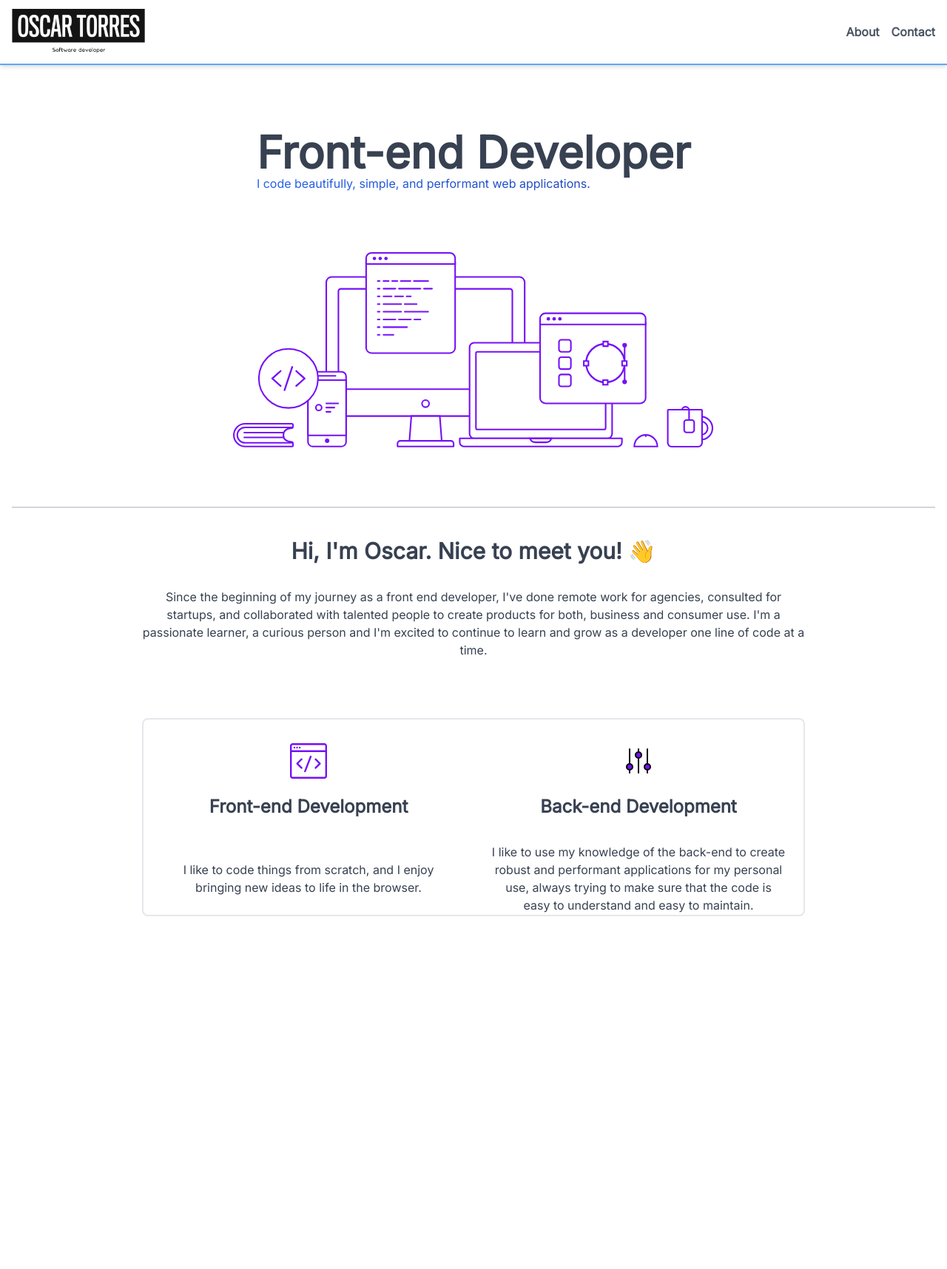
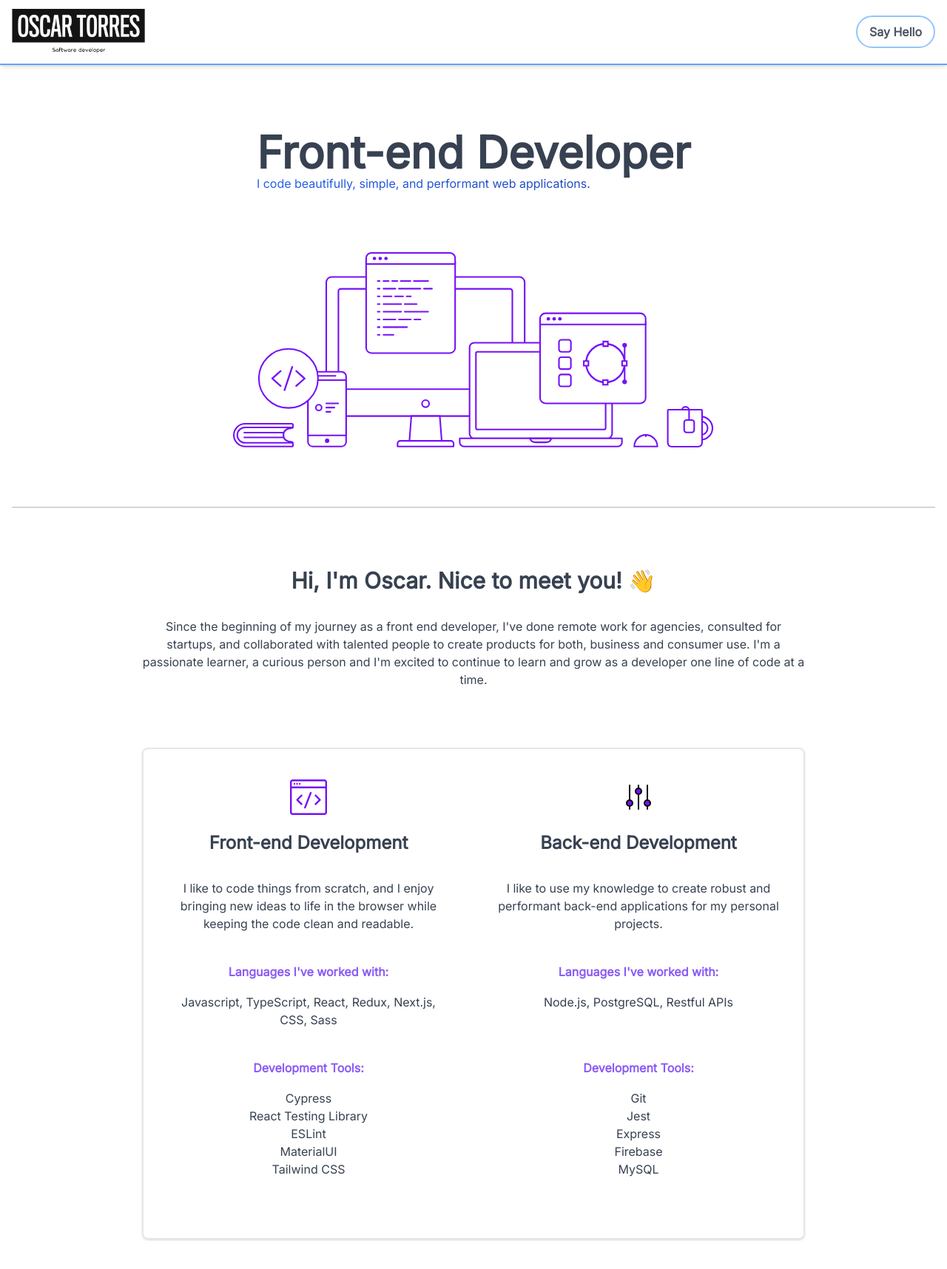
Before and after one commit to OscarDTorresB/portafolio, a Next.js app: page / in a window 1280 px wide. Shown: the top 1716 px of the page at 74% size. Before the commit the page ends 1327 px from the top, so only its background shows below. Built offline with nearby package versions, Linux system fonts and the light colour scheme.

Commit message:
Contact page in construction and table finished for home page

```diff
--- a/components/navbar/navbar.tsx
+++ b/components/navbar/navbar.tsx
@@ -8,12 +8,7 @@ const Navbar: NextPage = () => {
   const router = useRouter();
   const routes = [
     {
-      name: 'About',
-      href: '/about',
-      active: router.asPath === '/about'
-    },
-    {
-      name: 'Contact',
+      name: 'Say Hello',
       href: '/contact',
       active: router.asPath === '/contact'
     }
@@ -40,8 +35,10 @@ const Navbar: NextPage = () => {
           <div className="flex items-center gap-4">
             {routes.map((route) => (
               <Link href={route.href} key={route.name}>
-                <a className={`transition-colors ease-in-out duration-500 bg-gray-600 bg-clip-text text-transparent hover:bg-blue-500 ${route.active ? 'bg-blue-700 hover:bg-blue-700' : ''}`}>
-                  <span>{route.name}</span>
+                <a className="group transition-colors ease-in-out duration-500 bg-white hover:bg-blue-500 border-2 border-blue-300 px-4 py-2 rounded-full">
+                  <span className={`transition-colors ease-in-out duration-500 bg-gray-600 bg-clip-text text-transparent group-hover:bg-white ${route.active ? 'bg-blue-700 group-hover:bg-blue-700' : ''}`}>
+                    {route.name}
+                  </span>
                 </a>
               </Link>
             ))}
--- a/pages/about/index.tsx
+++ /dev/null
@@ -1,12 +0,0 @@
-import { NextPage } from 'next';
-
-const About: NextPage = () => {
-  return (
-    <div>
-      <h1>About</h1>
-      <p>This is the about page</p>
-    </div>
-  );
-};
-
-export default About;
--- a/pages/contact/index.tsx
+++ b/pages/contact/index.tsx
@@ -2,12 +2,16 @@ import { NextPage } from 'next';
 
 const Contact: NextPage = () => {
   return (
-    <div>
-      <h1>Contact</h1>
+    <div className="my-10 mx-auto w-max">
+      <h1 className="text-5xl font-bold">
+        I&apos;m still working on this page. 😅
+      </h1>
       <p>
-        Lorem ipsum dolor sit amet consectetur adipisicing elit. Quisquam
-        quaerat, doloremque, quisquam, quidem quia quisquam doloremque
-        dignissimos.
+        If you&apos;d like to get in touch, please send me an email at{' '}
+        <a href="mailto:oscardtorres@hotmail.com" className="text-blue-400 hover:text-blue-600">
+          my email address
+        </a>
+        .
       </p>
     </div>
   );
--- a/pages/index.tsx
+++ b/pages/index.tsx
@@ -27,7 +27,7 @@ const Home: NextPage = () => {
         />
       </div>
       <hr className="separator" />
-      <section className="flex flex-col gap-8">
+      <section className="flex flex-col gap-8 pt-10">
         <h2 className="text-center font-bold text-3xl">
           Hi, I&apos;m Oscar. Nice to meet you! 👋
         </h2>
@@ -39,11 +39,11 @@ const Home: NextPage = () => {
           continue to learn and grow as a developer one line of code at a time.
         </p>
       </section>
-      <section className="max-w-4xl mx-auto border-2 rounded-lg my-20">
-        <table className="w-full">
+      <section className="max-w-4xl mx-auto border-2 shadow rounded-lg my-20">
+        <table className="w-full mt-10 mb-20">
           <thead>
             <tr>
-              <th className="text-center py-8 w-1/2">
+              <th className="text-center pb-8 w-1/2">
                 <Image
                   src={CodeIcon}
                   alt="Code icon"
@@ -52,7 +52,7 @@ const Home: NextPage = () => {
                   Front-end Development
                 </h2>
               </th>
-              <th className="text-center py-8 w-1/2">
+              <th className="text-center pb-8 w-1/2">
                 <Image
                   src={AdjustmentsIcon}
                   alt="Code icon"
@@ -65,13 +65,76 @@ const Home: NextPage = () => {
           </thead>
           <tbody>
             <tr>
-              <td className="text-center px-6">
-                I like to code things from scratch, and I enjoy bringing new ideas to life in the browser.
+              <td className="text-center px-4 md:px-8">
+                I like to code things from scratch, and I enjoy bringing new ideas to life in the browser while keeping the code clean and readable.
               </td>
-              <td className="text-center px-6">
-                I like to use my knowledge of the back-end to create robust and performant applications
-                for my personal use, always trying to make sure that the code is easy to understand and
-                easy to maintain.
+              <td className="text-center px-4 md:px-8">
+                I like to use my knowledge to create robust and performant back-end applications
+                for my personal projects.
+              </td>
+            </tr>
+            <tr>
+              <td className="text-center px-4 md:px-8 pt-10 pb-4 text-purple-500 font-semibold">
+                Languages I&apos;ve worked with:
+              </td>
+              <td className="text-center px-4 md:px-8 pt-10 pb-4 text-purple-500 font-semibold">
+                Languages I&apos;ve worked with:
+              </td>
+            </tr>
+            <tr className="align-text-top">
+              <td className="text-center px-4 md:px-8">
+                Javascript, TypeScript, React, Redux, Next.js, CSS, Sass
+              </td>
+              <td className="text-center px-4 md:px-8">
+                Node.js, PostgreSQL, Restful APIs
+              </td>
+            </tr>
+            <tr>
+              <td className="text-center px-4 md:px-8 pt-10 pb-4 text-purple-500 font-semibold">
+                Development Tools:
+              </td>
+              <td className="text-center px-4 md:px-8 pt-10 pb-4 text-purple-500 font-semibold">
+                Development Tools:
+              </td>
+            </tr>
+            <tr>
+              <td className="text-center align-text-top px-4 md:px-8">
+                <ul>
+                  <li>
+                    Cypress
+                  </li>
+                  <li>
+                    React Testing Library
+                  </li>
+                  <li>
+                    ESLint
+                  </li>
+                  <li>
+                    MaterialUI
+                  </li>
+                  <li>
+                    Tailwind CSS
+                  </li>
+                </ul>
+              </td>
+              <td className="text-center align-text-top px-4 md:px-8">
+                <ul>
+                  <li>
+                    Git
+                  </li>
+                  <li>
+                    Jest
+                  </li>
+                  <li>
+                    Express
+                  </li>
+                  <li>
+                    Firebase
+                  </li>
+                  <li>
+                    MySQL
+                  </li>
+                </ul>
               </td>
             </tr>
           </tbody>
```
